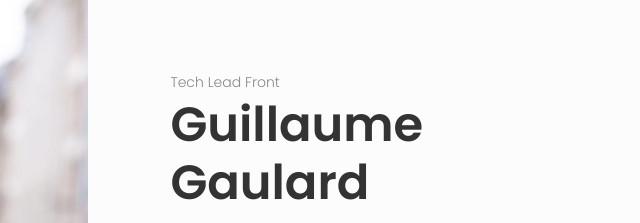
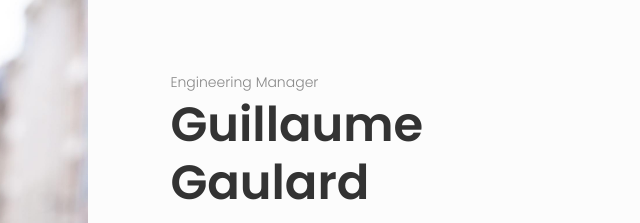
Before and after one commit to ggaulard/ggaulard.github.io, a website: page index.html in a window 1280 px wide. Shown: the top 223 px of the page, 640-1280 px from the left. Drawn offline with Linux system fonts and the light colour scheme.

Commit message:
Update cv

```diff
--- a/index.html
+++ b/index.html
@@ -136,9 +136,11 @@
                             <div class="item">
                               <div class="sp-subtitle">Engineering Manager</div>
                             </div>
+                            <!--
                             <div class="item">
-                              <div class="sp-subtitle">Tech Lead Front</div>
+                              <div class="sp-subtitle">Other position</div>
                             </div>
+                            -->
                           </div>
                           <!-- /Text rotation / Subtitle -->
 
@@ -262,7 +264,7 @@
                               </div>
                               <div class="divider"></div>
                               <div class="right-part">
-                                <h4 class="item-title">Tech Lead Front / Engineering Manager</h4>
+                                <h4 class="item-title">Engineering Manager</h4>
                                 <p>
                                   <ul>
                                     <li>React, Node.js, Typescript</li>
@@ -552,7 +554,7 @@
                             </div>
 
                             <h4 class="name">Apricity</h4>
-                            <span class="category">Tech Lead Front / Engineering Manager</span>
+                            <span class="category">Engineering Manager</span>
                           </figure>
                           <!-- End of Apricity -->
 
```
Also changed, not shown: 2 other files.
